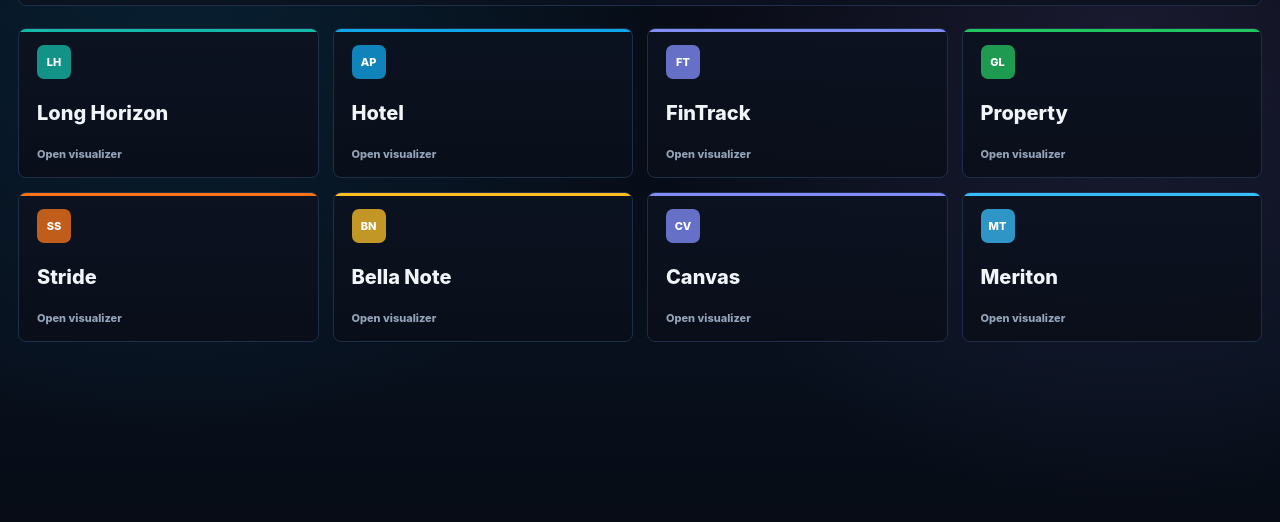
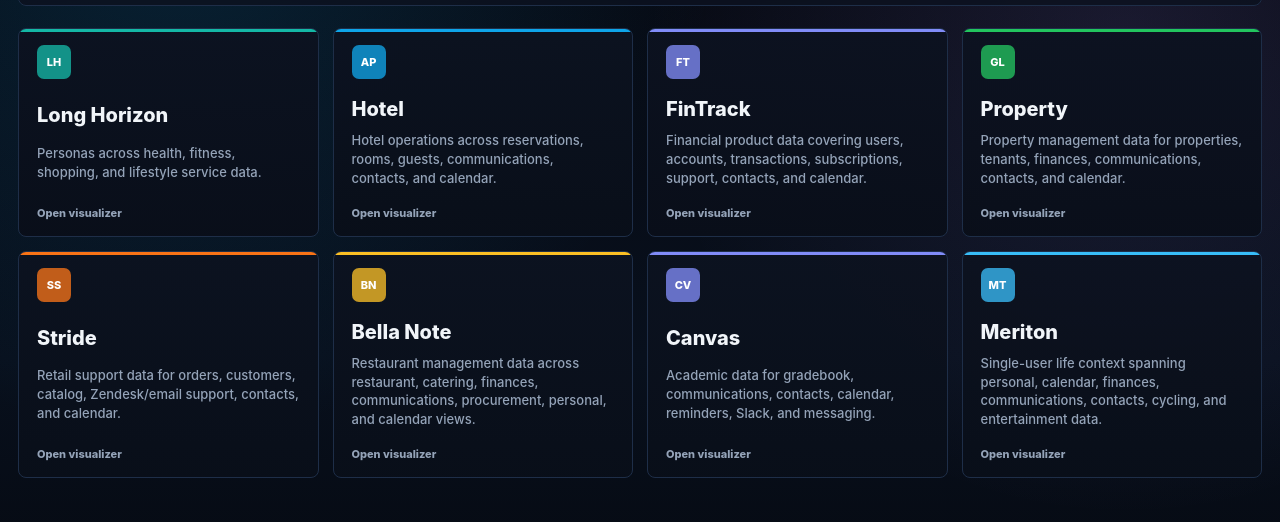
Before and after one commit to PablitoFott14/OpenClaw-Hallucination-Universes, a plain HTML site: page index.html in a window 1280 px wide. Shown: the part 106-628 px from the top of the page. Drawn offline with Linux system fonts and the light colour scheme.

Commit message:
descriptions

```diff
--- a/index.html
+++ b/index.html
@@ -61,7 +61,7 @@
       display: flex;
       flex-direction: column;
       justify-content: space-between;
-      min-height: 150px;
+      min-height: 190px;
       padding: 16px 18px;
       overflow: hidden;
       color: inherit;
@@ -95,6 +95,14 @@
       font-weight: 800;
     }
     .name { margin-top: 18px; font-size: 20px; font-weight: 800; }
+    .description {
+      display: block;
+      margin-top: 10px;
+      color: var(--text2);
+      font-size: 13px;
+      line-height: 1.45;
+      font-weight: 500;
+    }
     .open { margin-top: 18px; color: var(--text2); font-size: 11px; font-weight: 800; }
 
     @media (max-width: 560px) {
@@ -113,48 +121,56 @@
       <a class="card" href="https://pablitofott14.github.io/LongHorizon/longhorizon-visualization/" target="_blank" rel="noreferrer" style="--accent: var(--long-teal)">
         <span class="code">LH</span>
         <span class="name">Long Horizon</span>
+        <span class="description">Personas across health, fitness, shopping, and lifestyle service data.</span>
         <span class="open">Open visualizer</span>
       </a>
 
       <a class="card" href="https://pablitofott14.github.io/Hotel/azure-pearl-visualization/" target="_blank" rel="noreferrer" style="--accent: var(--azure)">
         <span class="code">AP</span>
         <span class="name">Hotel</span>
+        <span class="description">Hotel operations across reservations, rooms, guests, communications, contacts, and calendar.</span>
         <span class="open">Open visualizer</span>
       </a>
 
       <a class="card" href="https://pablitofott14.github.io/FinTrack/fintrack-visualization/" target="_blank" rel="noreferrer" style="--accent: var(--indigo)">
         <span class="code">FT</span>
         <span class="name">FinTrack</span>
+        <span class="description">Financial product data covering users, accounts, transactions, subscriptions, support, contacts, and calendar.</span>
         <span class="open">Open visualizer</span>
       </a>
 
       <a class="card" href="https://pablitofott14.github.io/Property/greenleaf-visualization/" target="_blank" rel="noreferrer" style="--accent: var(--green)">
         <span class="code">GL</span>
         <span class="name">Property</span>
+        <span class="description">Property management data for properties, tenants, finances, communications, contacts, and calendar.</span>
         <span class="open">Open visualizer</span>
       </a>
 
       <a class="card" href="https://pablitofott14.github.io/Stride/stride-visualization/" target="_blank" rel="noreferrer" style="--accent: var(--orange)">
         <span class="code">SS</span>
         <span class="name">Stride</span>
+        <span class="description">Retail support data for orders, customers, catalog, Zendesk/email support, contacts, and calendar.</span>
         <span class="open">Open visualizer</span>
       </a>
 
       <a class="card" href="https://pablitofott14.github.io/BellaNote/bella-notte-visualization/" target="_blank" rel="noreferrer" style="--accent: var(--amber)">
         <span class="code">BN</span>
         <span class="name">Bella Note</span>
+        <span class="description">Restaurant management data across restaurant, catering, finances, communications, procurement, personal, and calendar views.</span>
         <span class="open">Open visualizer</span>
       </a>
 
       <a class="card" href="https://pablitofott14.github.io/Canvas/canvas-visualization/" target="_blank" rel="noreferrer" style="--accent: var(--indigo)">
         <span class="code">CV</span>
         <span class="name">Canvas</span>
+        <span class="description">Academic data for gradebook, communications, contacts, calendar, reminders, Slack, and messaging.</span>
         <span class="open">Open visualizer</span>
       </a>
 
       <a class="card" href="https://pablitofott14.github.io/Meriton/meriton-visualization/" target="_blank" rel="noreferrer" style="--accent: var(--sky)">
         <span class="code">MT</span>
         <span class="name">Meriton</span>
+        <span class="description">Single-user life context spanning personal, calendar, finances, communications, contacts, cycling, and entertainment data.</span>
         <span class="open">Open visualizer</span>
       </a>
     </section>
```
